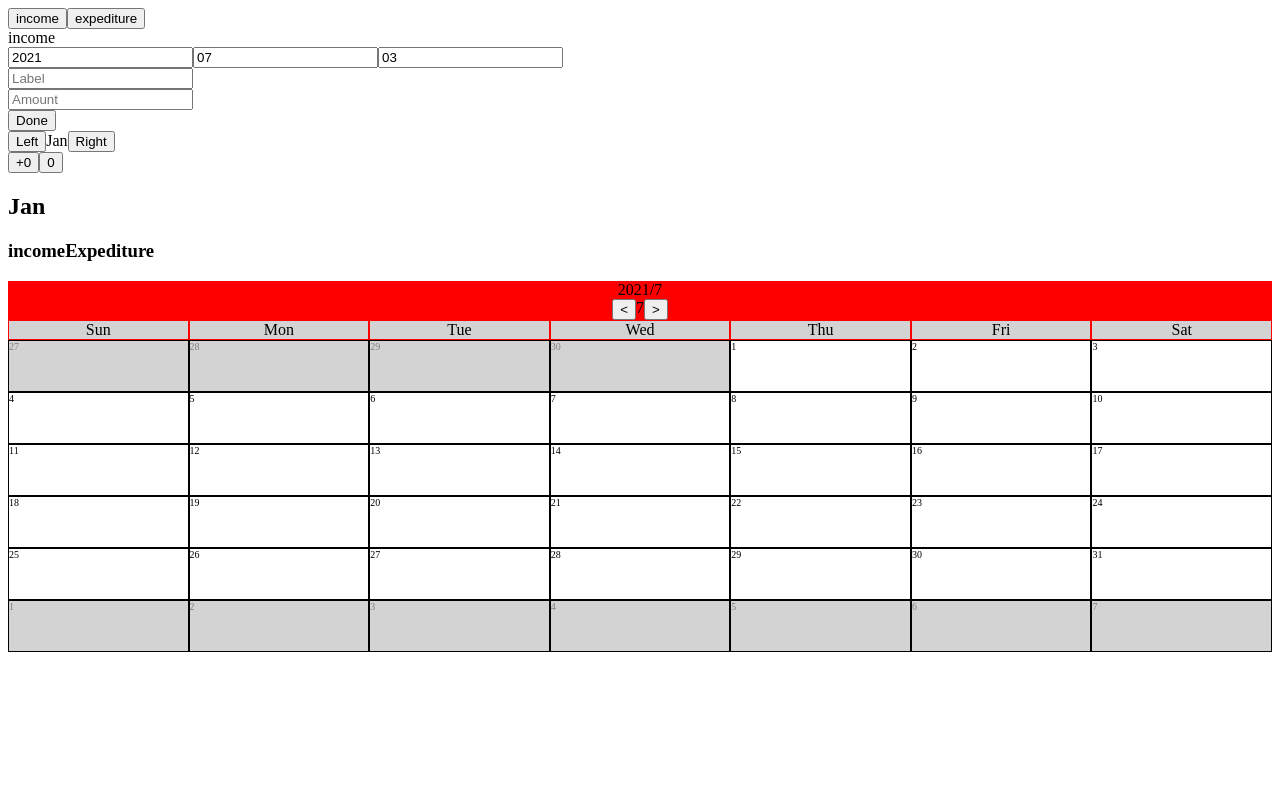
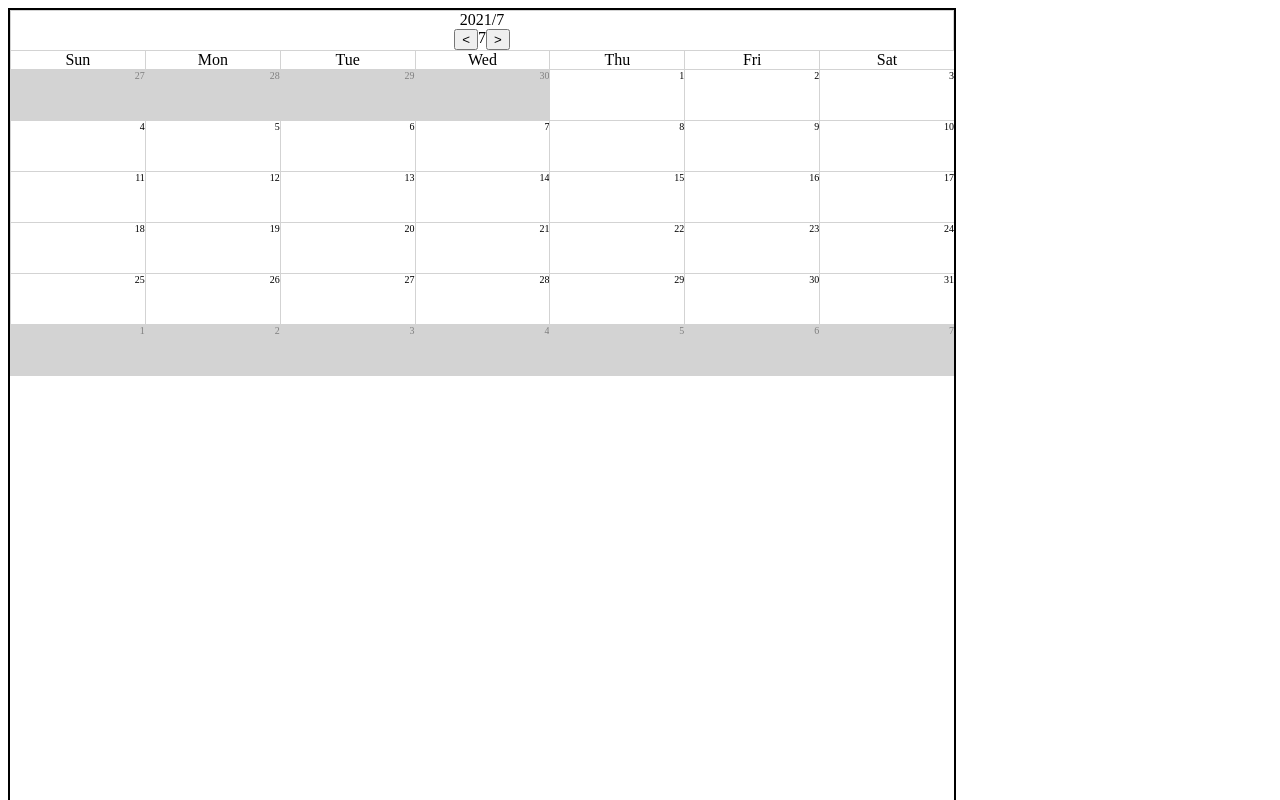
Before and after one commit to sangyun5108/BCSDproject, a React (Create React App) app: page / in a window 1280 px wide. Shown: the top 800 px of the page. Built offline with nearby package versions, Linux system fonts and the light colour scheme.

Commit message:
Calender CSS
Calender CSS를 약간 수정했습니다.

```diff
--- a/src/App.js
+++ b/src/App.js
@@ -7,8 +7,8 @@ import Calender from './components/Calender'
 function App() {
   return (
     <Provider store={store}>
-      <AddHistory/>
-      <MonthList/>
+      {/* <AddHistory/>
+      <MonthList/> */}
       <Calender/>
     </Provider>
   );
--- a/src/components/Calender.js
+++ b/src/components/Calender.js
@@ -4,28 +4,52 @@ import MainCalender from './MainCalender'
 import DateViewer from './DateViewer'
 import CalenderHeader from './CalenderHeader'
 const TotalContainer = styled.div`
+    position: absolute;
+    top: 0;
+    right: 0;
+    bottom: 0;
+    left: 0;
     display : flex;
     flex-direction : column;
     justify-content : center;
-    background : green;
+    display:table-row;
+    border : black solid 1px;
 `
 const CalenderContainer = styled.div`
-    background : blue;
+    position: absolute;
+    top: 0;
+    right: 0;
+    bottom: 0;
+    left: 0;
+    border : black solid 1px;
+`
+const View = styled.div`
+
+    position: relative;
+    width: 75%;
+    &:before{
+        content: "";
+        display: block;
+        padding-top: 100%;
+    }
 `
 function Calender(){
     const today = new Date()
     const [date,setDate] = useState(today)
     return (
+        <View>
             <TotalContainer>
+                <CalenderContainer>
                     <DateViewer
                         date = {date}
                         setDate = {setDate}
                     />
-            <CalenderContainer>
                     <CalenderHeader/>
                     <MainCalender today = {date}/>
                 </CalenderContainer>
             </TotalContainer>
+        </View>
+
     )
 }
 
--- a/src/components/CalenderHeader.js
+++ b/src/components/CalenderHeader.js
@@ -4,8 +4,9 @@ const Header = styled.div`
     display : flex;
 `
 const DOW = styled.div`
-    background : lightgray;
-    border : red 1px solid;
+    background : wight;
+    border-bottom : lightgray 1px solid;
+    border-left : lightgray 1px solid;
     width : 13.855%;
     flex-grow : 1;
     text-align : center;
--- a/src/components/DateViewer.js
+++ b/src/components/DateViewer.js
@@ -5,8 +5,9 @@ const Controler = styled.div`
     justify-content : center;
 `
 const DateSetContainer = styled.div`
-    background : red;
-    text-align:center;
+    background : white;
+    border : lightgray solid 1px;
+    text-align : center;
 `
 function DateViewer({date, setDate}){//날짜 출력
     const month = date.getMonth()
--- a/src/components/MainCalender.js
+++ b/src/components/MainCalender.js
@@ -7,11 +7,15 @@ const Week = styled.div`
 `
 const Day = styled.div`
     background : ${day => day.show ? 'white':'lightgray'};
-    border : black 1px solid;
+    border-left : lightgray 1px solid;
+    border-bottom : lightgray 1px solid;
+    text-align :right;
     width : 13.855%;
     flex-grow : 1;
     height : 50px;
-    color : ${day => day.show ? 'black': 'gray'}
+    color : ${day => day.show ? 'black': 'gray'};
+
+
 `
 const Dates = styled.div`
     font-size : 10px;
@@ -19,13 +23,11 @@ const Dates = styled.div`
 const Income = styled.div`
     color : red;
     font-size : 5px;
-    text-align : right;
     visibility : ${day => day.amount > 0 ? 'visible' : 'collapse'};
 `
 const Expediture = styled.div`
     color : blue;
     font-size : 5px;
-    text-align : right;
     visibility : ${day => day.amount < 0 ? 'visible' : 'collapse'};
 `
 
```
Lines whose indentation alone changed are shown as unchanged.
